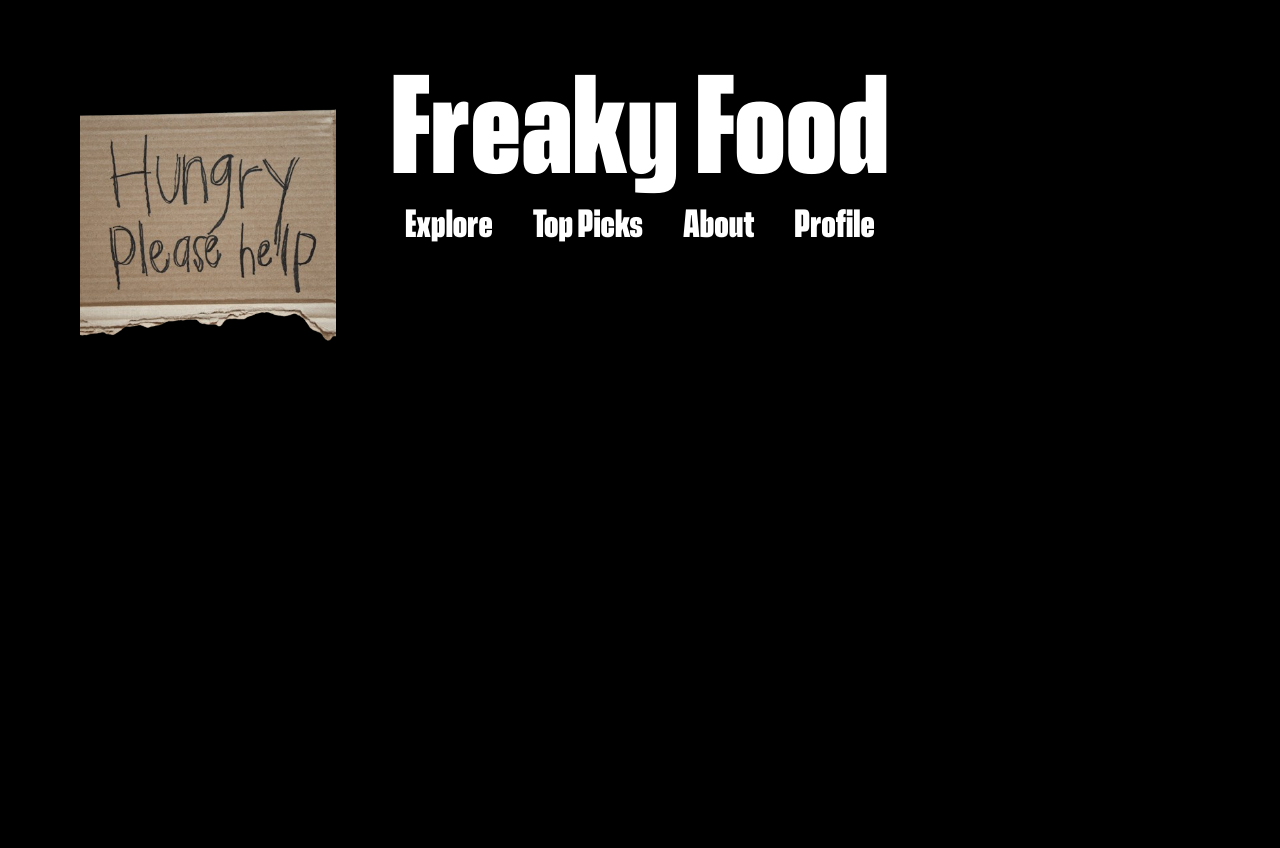
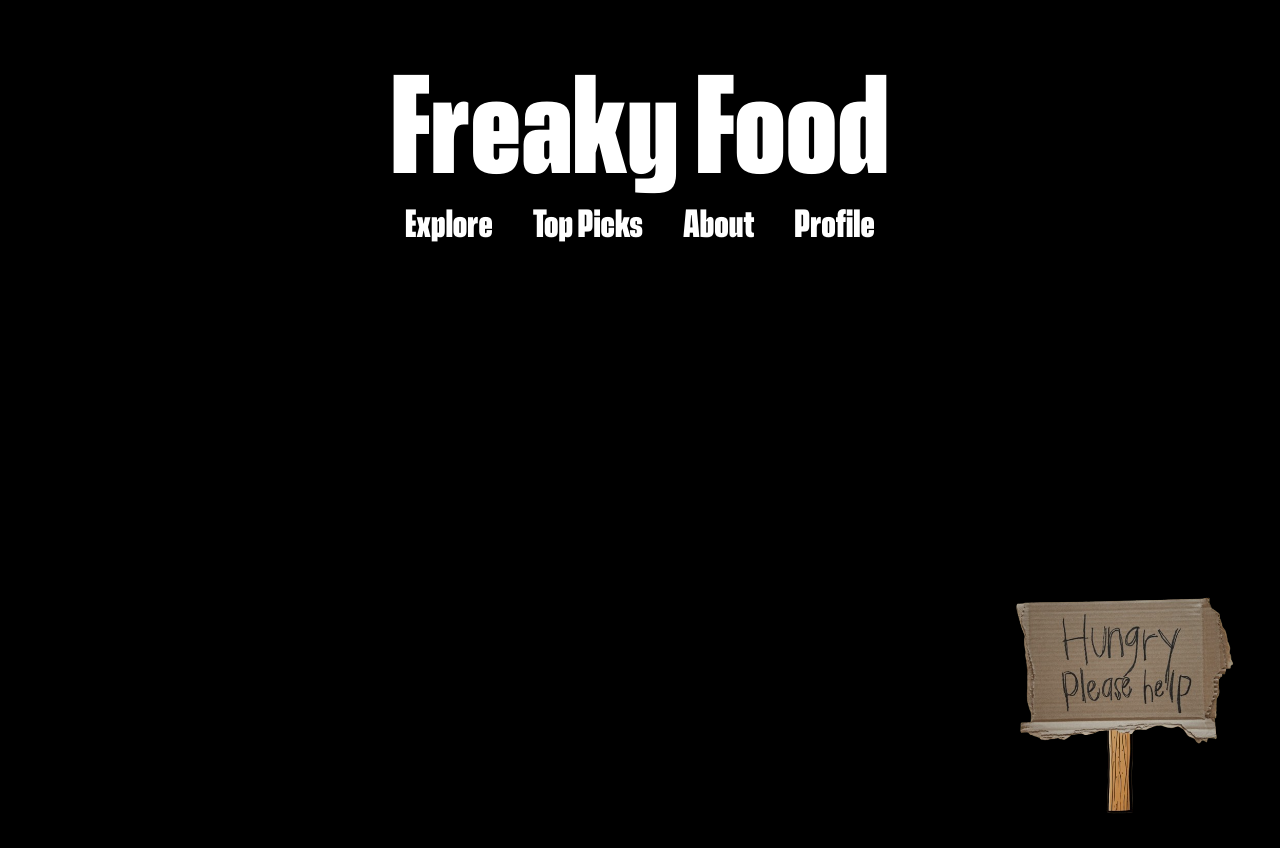
Before and after one commit to CFdefense/BadGui, a React (Vite) app: page / in a window 1280 px wide. Built offline with nearby package versions, Linux system fonts and the light colour scheme.

Commit message:
built animation out for sign

```diff
--- a/package.json
+++ b/package.json
@@ -13,6 +13,7 @@
     "preview": "vite preview"
   },
   "dependencies": {
+    "framer-motion": "^11.9.0",
     "react": "^18.3.1",
     "react-dom": "^18.3.1"
   },
--- /dev/null
+++ b/src/animations/AnimateLogo.tsx
@@ -0,0 +1,18 @@
+// src/animations/AnimateLogo.jsx
+import React from 'react';
+import { motion } from 'framer-motion';
+
+const AnimateLogo = ({ start, delay, children }) => {
+  return (
+    <motion.div
+      initial={{ opacity: 0, y: 75 }} // Default Setting
+      animate={start ? { opacity: 1, y: 0 } : { opacity: 0, y: 75 }} // Control visibility based on start
+      transition={{ duration: 0.5, delay: delay }}
+      style={{ position: 'relative' }} // Ensure positioning is relative
+    >
+      {children}
+    </motion.div>
+  );
+};
+
+export default AnimateLogo;
--- a/src/components/HomePage.jsx
+++ b/src/components/HomePage.jsx
@@ -1,14 +1,25 @@
-import React from 'react';
-import logo from '../../public/sign.png'
+// src/pages/HomePage.jsx
+import React, { useState, useEffect } from 'react';
+import logo from '/sign.png';
+import AnimateLogo from '../animations/AnimateLogo'; // Correct the import
 
 const HomePage = () => {
+  // Create a state to control when the animation should start
+  const [startAnimation, setStartAnimation] = useState(false);
+
+  // Example: Trigger animation after 3 seconds
+  useEffect(() => {
+    const timer = setTimeout(() => {
+      setStartAnimation(true);
+    }, 3000); // 3 seconds delay to simulate an automatic trigger
+
+    // Cleanup the timer when the component is unmounted
+    return () => clearTimeout(timer);
+  }, []);
+
   return (
     <div className="text-white font-myFont w-full h-screen text-center relative">
-        {/* Circle Logo */}
-        <div className="absolute m-8 top-4 left-12 w-64 h-64">
-            <img src={logo} alt="Logo" className="w-full h-full object-cover" />
-        </div>
-
+      {/* Header and Navbar */}
       <h1 className="flex justify-center text-9xl mt-12">Freaky Food</h1>
       <ul className="flex justify-center mt-6 space-x-10 text-4xl">
         <li>Explore</li>
@@ -16,7 +27,17 @@ const HomePage = () => {
         <li>About</li>
         <li>Profile</li>
       </ul>
-        {/* need sign and then logo comes to 'help'*/}
+
+      {/* Circle Logo with animation */}
+      <div className="absolute bottom-1 right-8 w-64 h-64 opacity-85">
+        <AnimateLogo start={startAnimation} delay={0.25}>
+          <img src={logo} alt="Logo" className="w-full h-full object-cover" />
+        </AnimateLogo>
+      </div>
+
+      {/* Need Character and Character States */}
+
+
     </div>
   );
 };
```
Also changed, not shown: public/sign.png, 1 other file (tests, documents, lock files or other folders). Lines whose indentation alone changed are shown as unchanged.
